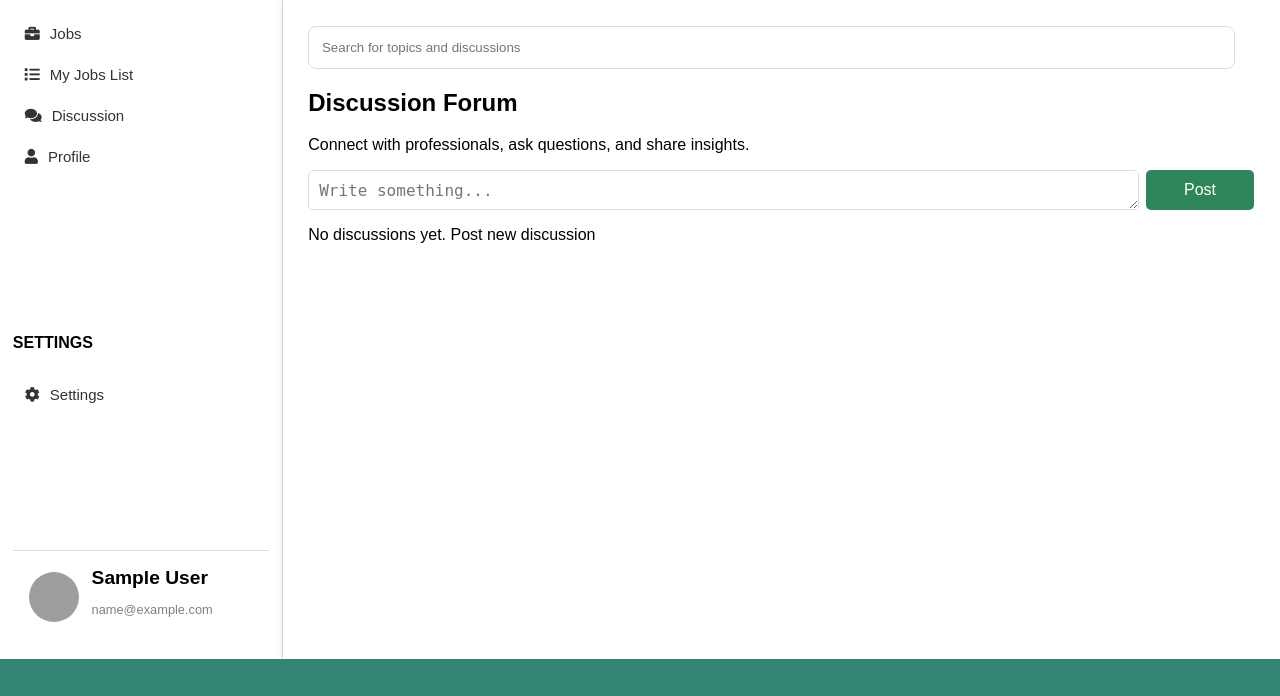
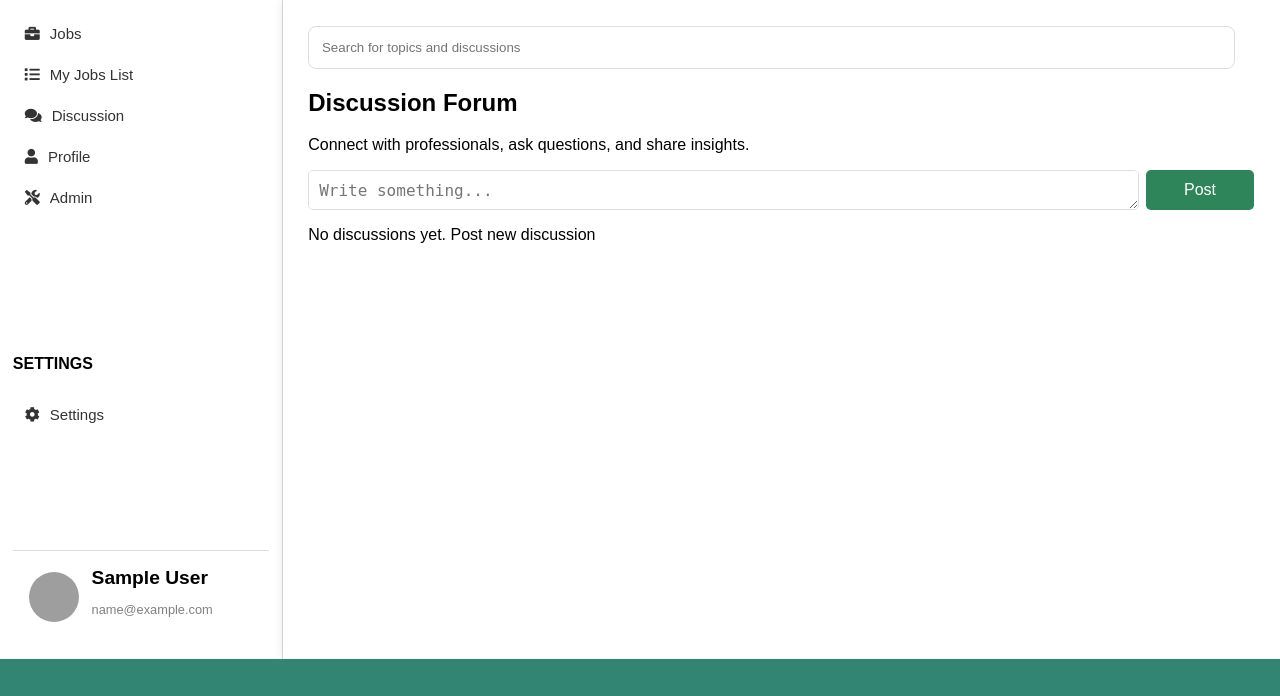
Before and after one commit to aaan-gelina/Mploymint, a PHP site: page /discussion.php in a window 1280 px wide. Shown: the part 104-800 px from the top of the page. Run offline with PHP 8.4, Linux system fonts and the light colour scheme; the visitor is signed in with stand-in values (Sample User, id 1); data that the repository does not hold is empty; grey boxes are pictures that could not be loaded.

Commit message:
added redirection to admin

```diff
--- a/sidebar.php
+++ b/sidebar.php
@@ -27,11 +27,16 @@ $is_default_img = $profileimg === 'profile.jpg';
     <li><a href="./joblist.php?type=company" class="menu-item"><i class="fas fa-briefcase"></i> Jobs</a></li>
     <li><a href="./applicant_list.php" class="menu-item"><i class="fas fa-users"></i> Applicant List</a></li>
     <li><a href="./profile.php" class="menu-item <?php echo $current_page === 'profile.php' ? 'active' : ''; ?>"><i class="fas fa-user"></i> Profile</a></li>
+
   <?php else: ?>
     <li><a href="./joblist.php" class="menu-item"><i class="fas fa-briefcase"></i> Jobs</a></li>
     <li><a href="./my_joblist.php" class="menu-item"><i class="fas fa-list"></i> My Jobs List</a></li>
     <li><a href="./discussion.php" class="menu-item"><i class="fas fa-comments"></i> Discussion</a></li>
     <li><a href="./profile.php" class="menu-item <?php echo $current_page === 'profile.php' ? 'active' : ''; ?>"><i class="fas fa-user"></i> Profile</a></li>
+  <?php endif; ?>
+
+  <?php if ($_SESSION['type'] === 'admin'): ?>
+    <li><a href="./admin.php" class="menu-item"><i class="fas fa-tools"></i> Admin</a></li>
   <?php endif; ?>
 </ul>
 
```
Lines whose indentation alone changed are shown as unchanged.
